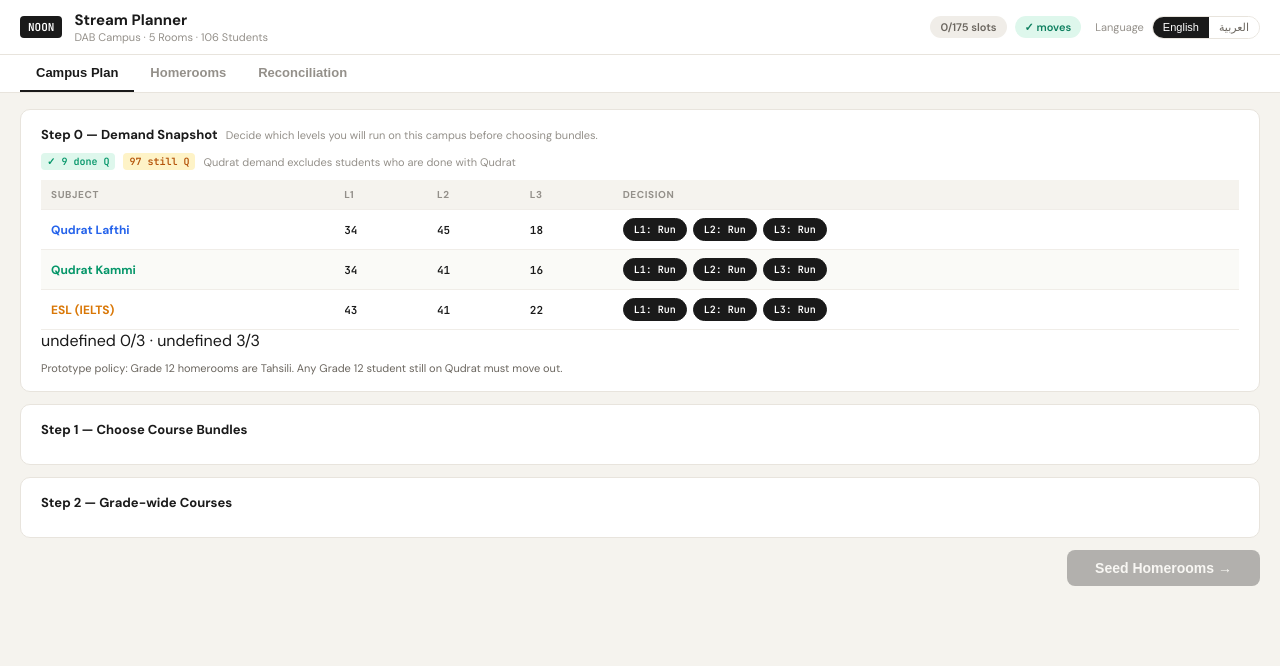
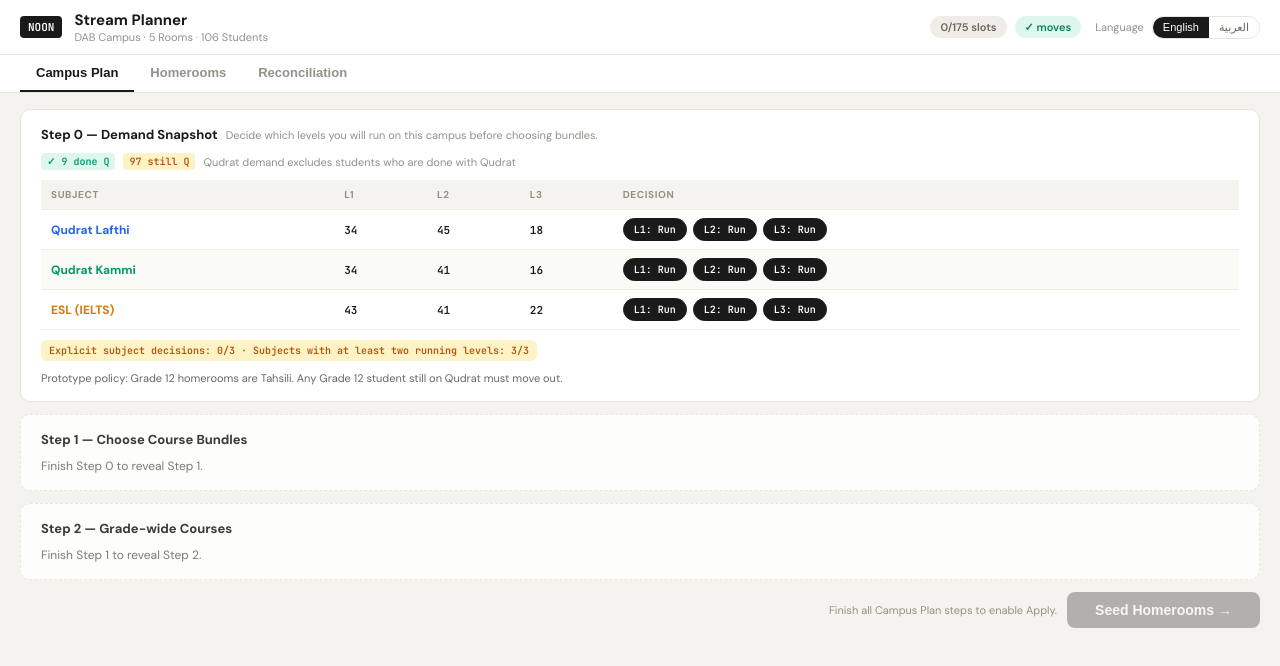
Before and after one commit to alishsayd/Tracks-scheduler, a React (Vite) app: page / in a window 1280 px wide. Shown: the top 666 px of the page. Built offline with nearby package versions, Linux system fonts and the light colour scheme.

Commit message:
Polish Campus flow UX copy and styling gates

```diff
--- a/src/domain/i18n.ts
+++ b/src/domain/i18n.ts
@@ -10,13 +10,24 @@ const I18N: Record<Lang, Translations> = {
     applyHint: "Seeds homeroom timetables from selected courses (and opens them on campus). You can tweak per homeroom after.",
     step0: "Step 0 — Demand Snapshot",
     step0Hint: "Decide which levels you will run on this campus before choosing bundles.",
+    step0Ready: "Step 0 complete. You explicitly set level policy for all leveled subjects.",
+    step0NeedsDecision: "Explicit subject decisions:",
+    step0NeedsTwoLevels: "Subjects with at least two running levels:",
     run: "Run",
     sacrifice: "Sacrifice",
     noteExcludesDoneQ: "Qudrat demand excludes students who are done with Qudrat",
     step1: "Step 1 — Choose Course Bundles",
     step1Hint: "Pick a bundle (L1/L2/L3 taught by specific teachers) for each leveled subject.",
+    step1Ready: "Step 1 complete. A bundle is selected for every leveled subject.",
+    step1NeedsBundle: "Bundled subjects selected:",
+    unlockStep1: "Finish Step 0 to reveal Step 1.",
     step2: "Step 2 — Grade-wide Courses",
-    step2Hint: "Pick one course per subject for this grade (optional).",
+    step2Hint: "Pick one slot for every offered subject. This step is required.",
+    step2Ready: "Step 2 complete. All offered grade-wide subjects have a selected slot.",
+    step2NeedsSelections: "Required offerings selected:",
+    unlockStep2: "Finish Step 1 to reveal Step 2.",
+    finishCampusFlowHint: "Finish all Campus Plan steps to enable Apply.",
+    underConstructionBanner: "Under construction: finish your required Campus Plan steps first.",
     openLevels: "Open levels",
     empty: "Empty",
     pickCourse: "Pick a course",
@@ -88,13 +99,24 @@ const I18N: Record<Lang, Translations> = {
     applyHint: "يعبّي جداول الفصول بناءً على الدورات المختارة (ويفتحها على مستوى المدرسة). بعدها تقدر تعدّل لكل فصل.",
     step0: "الخطوة 0 — صورة الطلب",
     step0Hint: "قرر أي مستويات ستشغّلها في المدرسة قبل اختيار الباقات.",
+    step0Ready: "اكتملت الخطوة 0. تم تحديد سياسة المستويات لكل المواد متعددة المستويات.",
+    step0NeedsDecision: "القرارات الصريحة للمواد:",
+    step0NeedsTwoLevels: "مواد تشغّل مستويين على الأقل:",
     run: "تشغيل",
     sacrifice: "إيقاف",
     noteExcludesDoneQ: "طلب القدرات لا يشمل الطلاب المنتهين من القدرات",
     step1: "الخطوة 1 — اختيار باقات الدورات",
     step1Hint: "اختر باقة (L1/L2/L3 بمدرسين محددين) لكل مادة متعددة المستويات.",
+    step1Ready: "اكتملت الخطوة 1. تم اختيار باقة لكل مادة متعددة المستويات.",
+    step1NeedsBundle: "المواد التي تم اختيار باقتها:",
+    unlockStep1: "أكمل الخطوة 0 لعرض الخطوة 1.",
     step2: "الخطوة 2 — دورات الصف بالكامل",
-    step2Hint: "اختر دورة لكل مادة لهذا الصف (اختياري).",
+    step2Hint: "اختر حصة واحدة لكل مادة متاحة. هذه الخطوة إلزامية.",
+    step2Ready: "اكتملت الخطوة 2. تم اختيار حصة لكل المواد المتاحة على مستوى الصف.",
+    step2NeedsSelections: "المواد المطلوبة التي تم اختيارها:",
+    unlockStep2: "أكمل الخطوة 1 لعرض الخطوة 2.",
+    finishCampusFlowHint: "أكمل جميع خطوات خطة المدرسة لتفعيل زر التعبئة.",
+    underConstructionBanner: "قيد الإنشاء: أكمل خطوات خطة المدرسة المطلوبة أولاً.",
     openLevels: "فتح المستويات",
     empty: "فارغ",
     pickCourse: "اختر دورة",
--- a/src/styles/app.css
+++ b/src/styles/app.css
@@ -160,6 +160,17 @@ body {
   margin-bottom: 12px;
 }
 
+.under-construction {
+  border: 1px solid #FCD34D;
+  background: #FFFBEB;
+  color: #92400E;
+  border-radius: 10px;
+  padding: 10px 12px;
+  font-size: 12px;
+  font-weight: 700;
+  margin-bottom: 12px;
+}
+
 .card-t {
   font-size: 13px;
   font-weight: 700;
@@ -173,6 +184,33 @@ body {
   font-weight: 400;
   font-size: 11px;
   color: #94908A;
+}
+
+.step-status {
+  margin-top: 10px;
+  display: inline-flex;
+  padding: 4px 8px;
+  border-radius: 6px;
+  background: #FEF3C7;
+  color: #B45309;
+  font-family: 'JetBrains Mono', monospace;
+  font-size: 10px;
+  font-weight: 700;
+}
+
+.step-status.ok {
+  background: #DEF7EC;
+  color: #059669;
+}
+
+.step-lock {
+  opacity: 0.85;
+  border-style: dashed;
+}
+
+.step-lock-copy {
+  font-size: 12px;
+  color: #6B665F;
 }
 
 .stream-opt {
@@ -232,6 +270,37 @@ body {
 .so-pattern {
   font-size: 11px;
   color: #94908A;
+}
+
+.bundle-row {
+  display: flex;
+  align-items: center;
+  gap: 8px;
+  font-size: 11px;
+  color: #6B665F;
+}
+
+.bundle-row.closed {
+  color: #A8A39B;
+}
+
+.bundle-level {
+  font-family: 'JetBrains Mono', monospace;
+  font-weight: 900;
+  font-size: 10px;
+  padding: 1px 6px;
+  border-radius: 4px;
+}
+
+.bundle-level.closed,
+.bundle-row.closed .bundle-teacher {
+  text-decoration: line-through;
+  text-decoration-thickness: 1.5px;
+}
+
+.bundle-teacher {
+  flex: 1;
+  font-weight: 800;
 }
 
 .grade-course-row {
```
